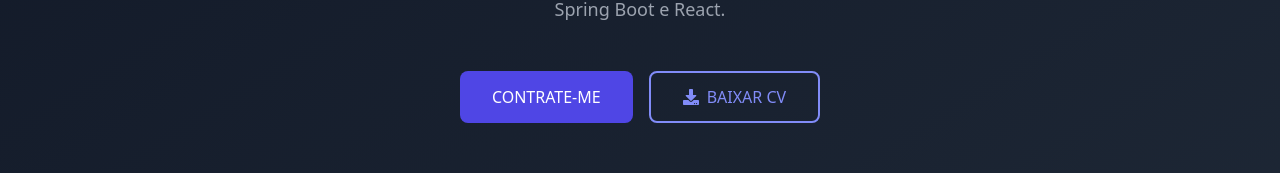
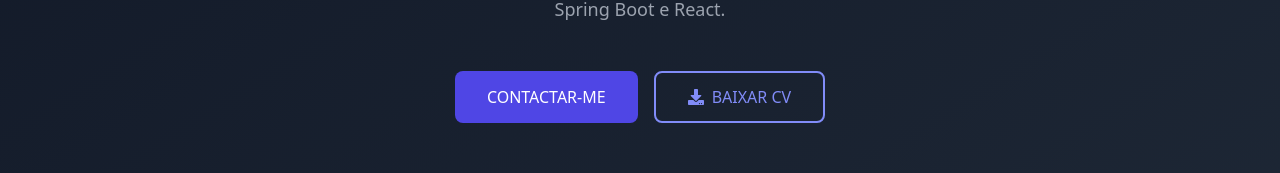
Before and after one commit to arlindolazaro/arlindolazaro.github.io, a React (Vite) app: page / in a window 1280 px wide. Shown: the part 349-522 px from the top of the page. Built offline with nearby package versions, Linux system fonts and the light colour scheme.

Commit message:
feat: projecto finalizado

```diff
--- a/src/components/Hero/Hero.tsx
+++ b/src/components/Hero/Hero.tsx
@@ -103,7 +103,7 @@ const Hero = () => {
               whileHover={{ scale: 1.05 }}
               whileTap={{ scale: 0.95 }}
             >
-              CONTRATE-ME
+              CONTACTAR-ME
             </motion.a>
 
             <motion.button
```
